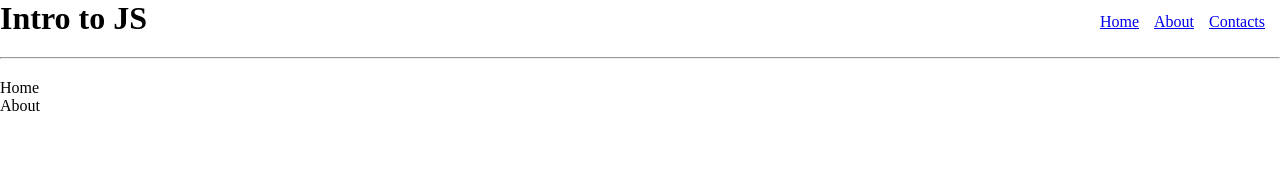
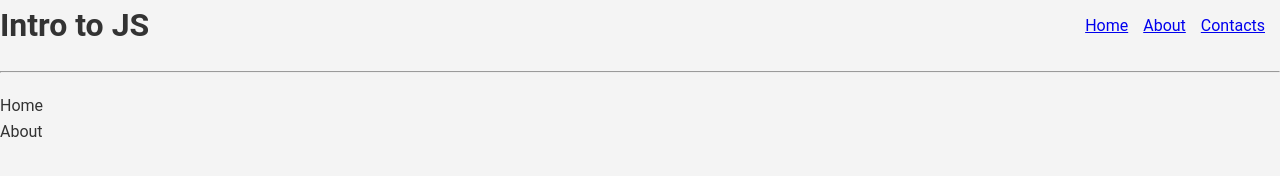
Before and after one commit to ITTLuffy/nodeNpm, a website: page index.html in a window 1280 px wide. Drawn offline with Linux system fonts and the light colour scheme.

Commit message:
Feat: css + readme(js)

```diff
--- a/css/style.css
+++ b/css/style.css
@@ -5,7 +5,21 @@
 }
 
 :root {
+    --primary-color: #f4f4f4;
+    --secondary-color: #333;
+    --border-color: #ccc;
+    --link-color: #333;
+    --link-color-hover: #f4f4f4;
+    --background-color: #f4f4f4;
+    --main-font: 'Roboto', sans-serif;
+}
 
+body {
+    font-family: var(--main-font);
+    background-color: var(--background-color);
+    color: var(--secondary-color);
+    line-height: 1.6;
+    font-size: 16px;
 }
 
 hr {
--- a/js/app.js
+++ b/js/app.js
@@ -39,3 +39,14 @@ const newItem = document.createElement('article');
 Array.isArray(article.children);
 
 BroadcastChannel.toString.apply.BroadcastChannel.Array.innerHTML = "suka0";
+
+document.addEventListener('DOMContentLoaded', function() {
+    console.log('DOM is ready');
+}
+);
+
+document.querySelector("selettore");
+document.querySelectorAll("selettori");
+
+
+// esempio
```
Also changed, not shown: README.md.
